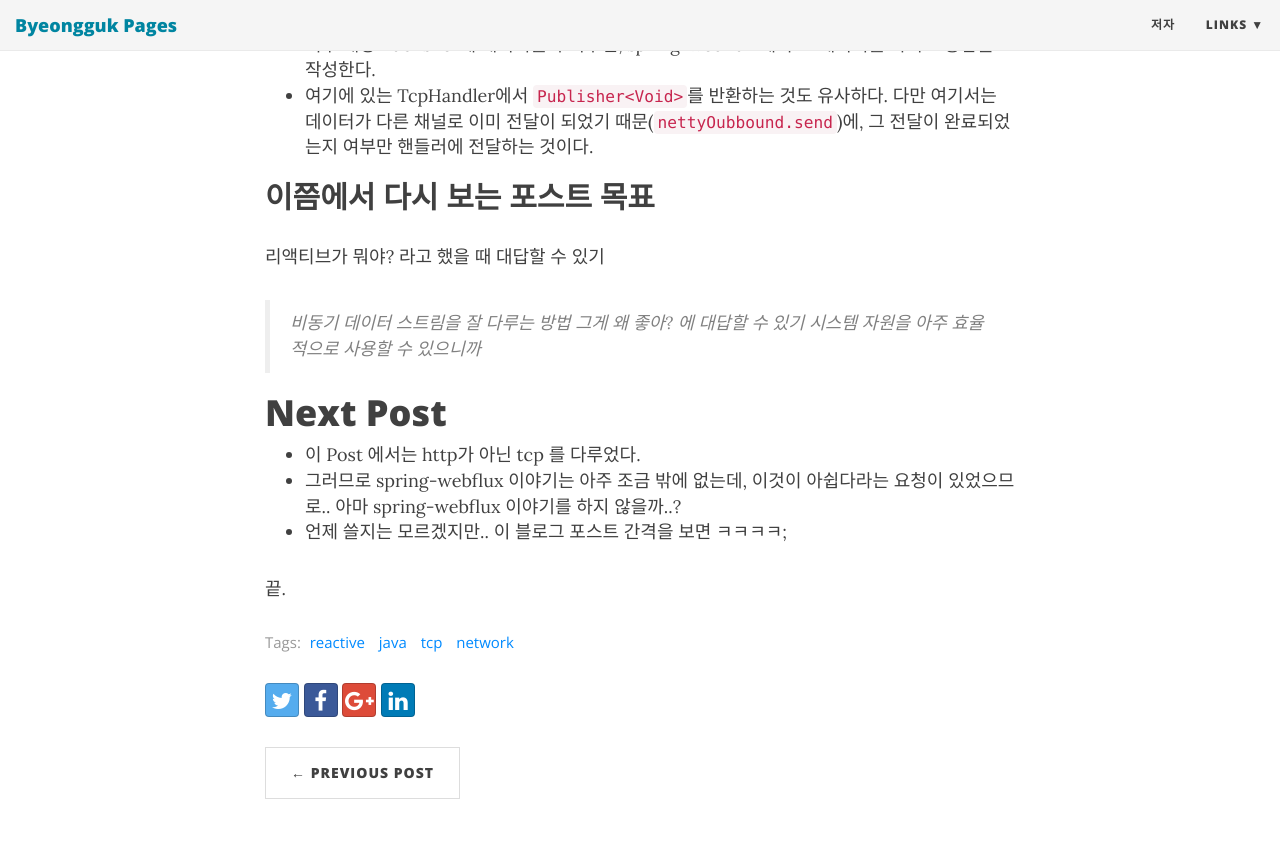
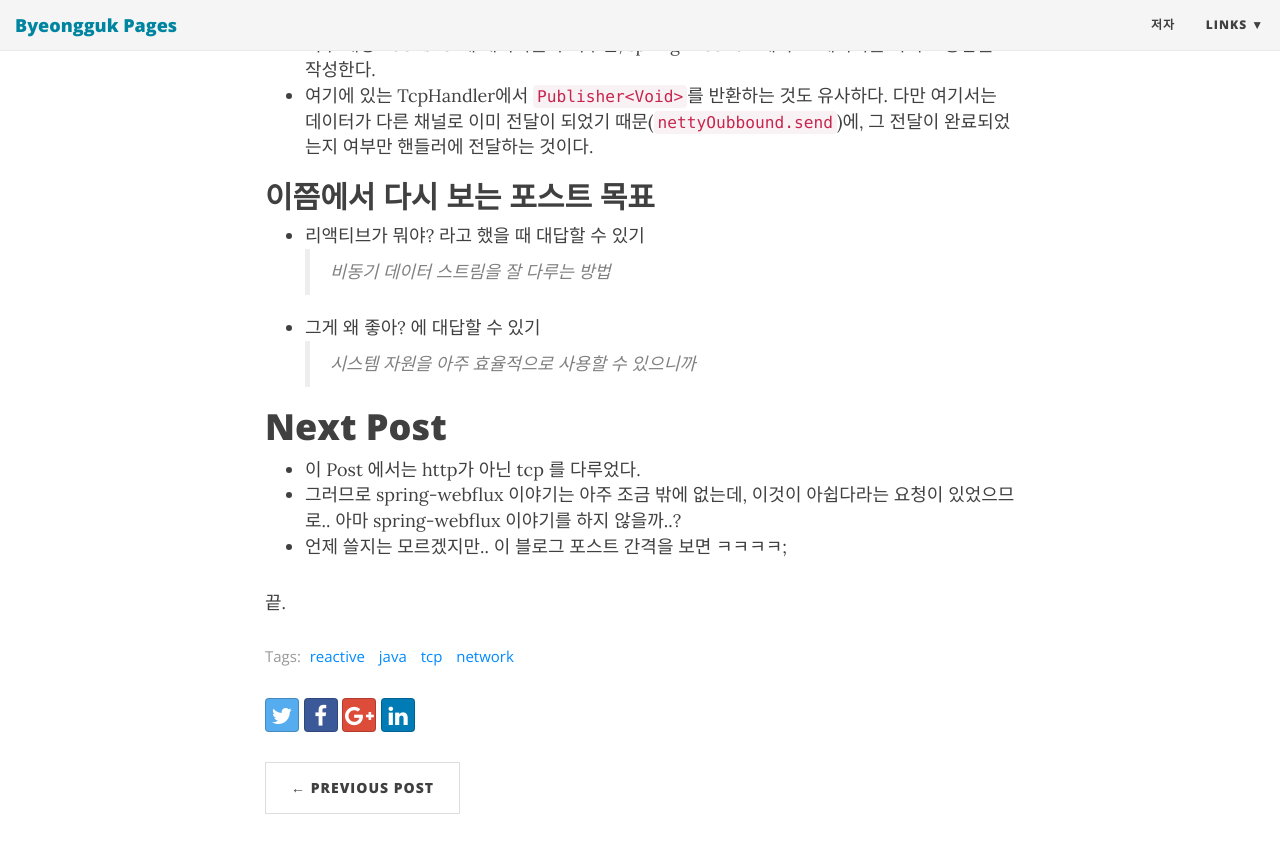
Before and after one commit to byoengguk/byeongguk.github.io, a Jekyll site: the page built from _posts/2019-06-20-to-reactive-from-blocking.md, in a window 1280 px wide and 900 px high, scrolled down 13690 px. Shown: the top 853 px of the window. Built offline with Jekyll 4.4.1, drawn with Linux system fonts in a browser that asks for light colours; nearby versions of some CDN libraries; comment, search, counter and statistics services are not loaded.

Commit message:
Fix format

```diff
--- a/_posts/2019-06-20-to-reactive-from-blocking.md
+++ b/_posts/2019-06-20-to-reactive-from-blocking.md
@@ -441,9 +441,10 @@ public void start(int port) {
 
 ## 이쯤에서 다시 보는 포스트 목표
 
-리액티브가 뭐야? 라고 했을 때 대답할 수 있기
+* 리액티브가 뭐야? 라고 했을 때 대답할 수 있기
 > 비동기 데이터 스트림을 잘 다루는 방법
-그게 왜 좋아? 에 대답할 수 있기
+
+* 그게 왜 좋아? 에 대답할 수 있기
 > 시스템 자원을 아주 효율적으로 사용할 수 있으니까
 
 # Next Post
```
